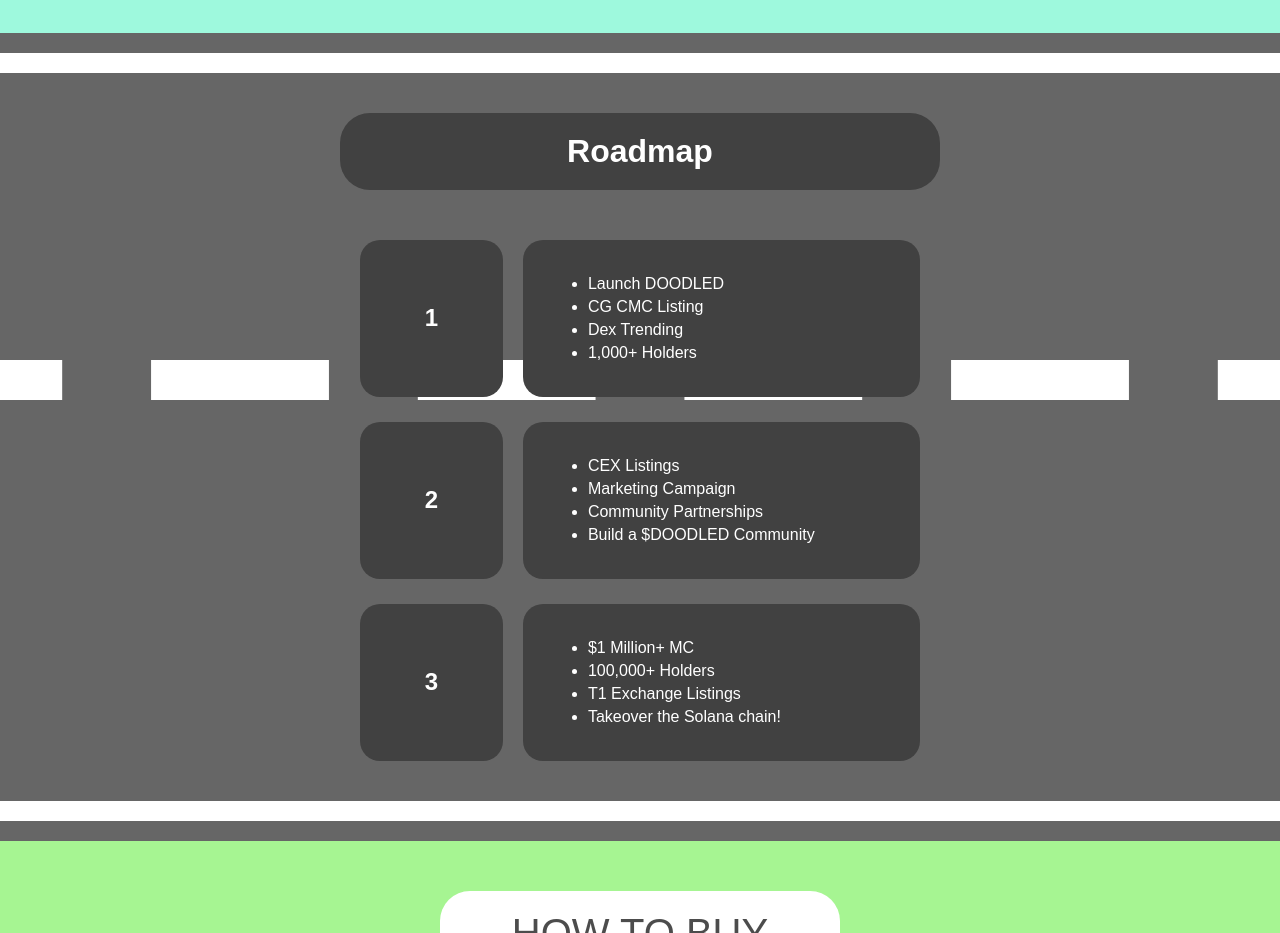
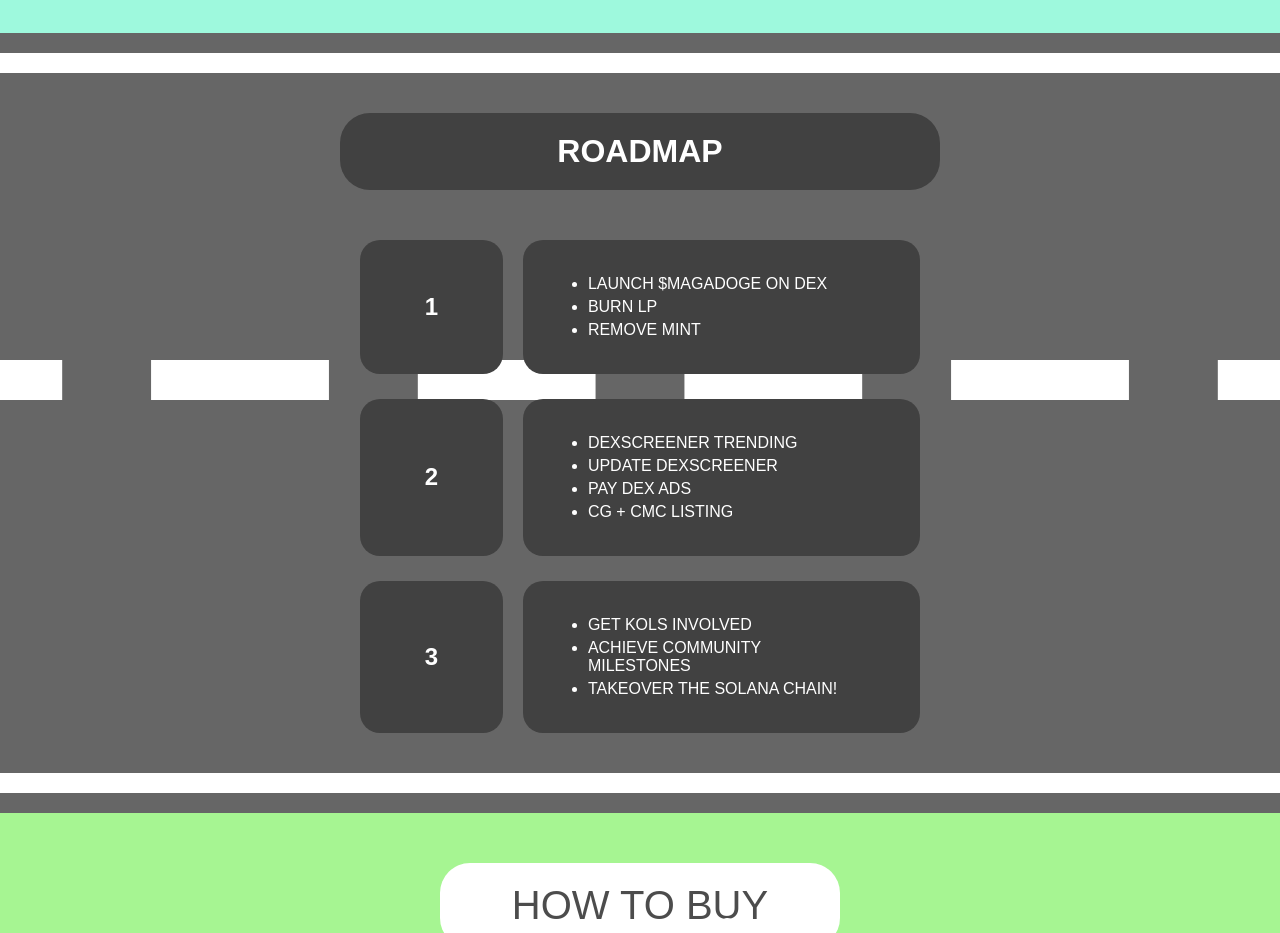
Before and after one commit to catwifhood/doodled-update, a React (Create React App) app: page / in a window 1280 px wide. Shown: the part 2180-3113 px from the top of the page. Built offline with nearby package versions, Linux system fonts and the light colour scheme; a web font is replaced by a local one.

Commit message:
Update RoadMap.jsx

```diff
--- a/src/components/RoadMap/RoadMap.jsx
+++ b/src/components/RoadMap/RoadMap.jsx
@@ -9,7 +9,7 @@
         <div className="rMapContent">
           <p className="whiterBorder"></p>
           <div className="rMapHead">
-            <h1>Roadmap</h1>
+            <h1>ROADMAP</h1>
           </div>
           <div className="roadMaps">
             <ul className="roadMapUl">
@@ -18,10 +18,9 @@
                   <h3 className="rMapLeft">1</h3>
                   <p className="roadmap-list">
                     <ul className="dotslists">
-                      <li>Launch DOODLED</li>
-                      <li>CG CMC Listing</li>
-                      <li>Dex Trending</li>
-                      <li>1,000+ Holders</li>
+                      <li>LAUNCH $MAGADOGE ON DEX</li>
+                      <li>BURN LP</li>
+                      <li>REMOVE MINT</li>
                     </ul>
                   </p>
                 </div>
@@ -31,10 +30,10 @@
                   <h3 className="rMapLeft">2</h3>
                   <p className="roadmap-list">
                     <ul className="dotslists">
-                      <li>CEX Listings</li>
-                      <li>Marketing Campaign</li>
-                      <li>Community Partnerships</li>
-                      <li>Build a $DOODLED Community</li>
+                      <li>DEXSCREENER TRENDING</li>
+                      <li>UPDATE DEXSCREENER</li>
+                      <li>PAY DEX ADS</li>
+                      <li>CG + CMC LISTING</li>
                     </ul>
                   </p>
                 </div>
@@ -45,10 +44,9 @@
                   <h3 className="rMapLeft">3</h3>
                   <p className="roadmap-list">
                     <ul className="dotslists">
-                      <li>$1 Million+ MC</li>
-                      <li>100,000+ Holders</li>
-                      <li>T1 Exchange Listings</li>
-                      <li>Takeover the Solana chain!</li>
+                      <li>GET KOLS INVOLVED</li>
+                      <li>ACHIEVE COMMUNITY MILESTONES</li>
+                      <li>TAKEOVER THE SOLANA CHAIN!</li>
                     </ul>
                   </p>
                 </div>
```
